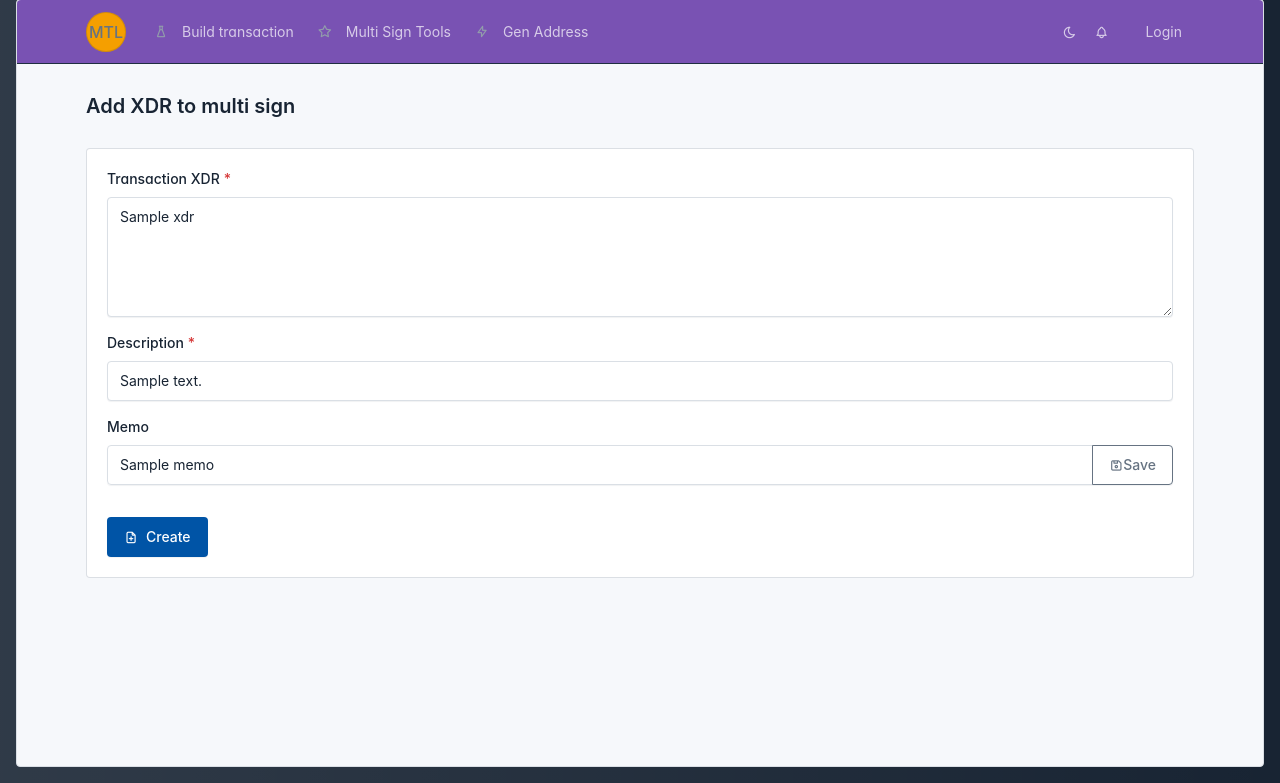
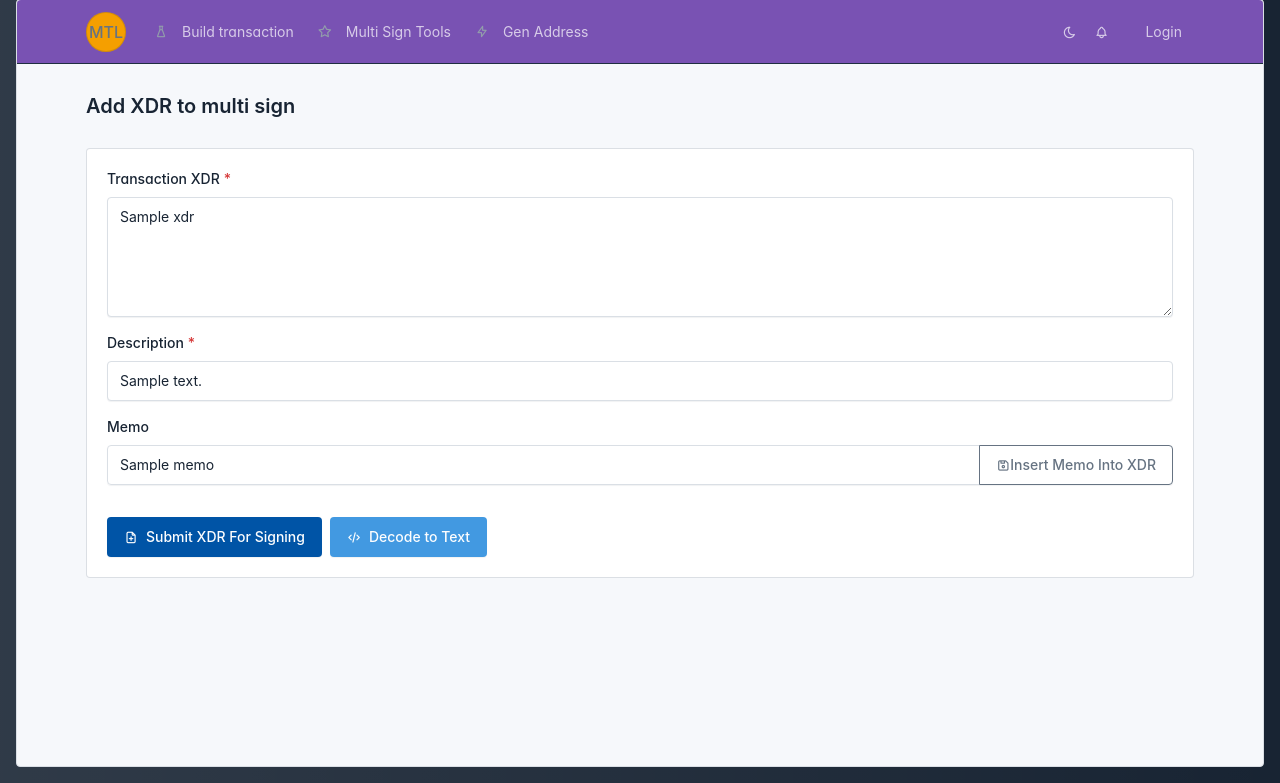
Before and after one commit to attid/eurmtl.me, a Python web app: template templates/tabler_sign_add.html in a window 1280 px wide. Shown: the part 17-800 px from the top of the page. Run offline with Jinja, Linux system fonts and the light colour scheme; the template is opened without the code that fills it: most values are stand-ins (such as "Sample title", 1, 10 or a date in 2020); some web fonts are replaced.

Commit message:
[✨] feat(tabler_sign_add): Add XDR decode preview button and response card

```diff
--- a/templates/tabler_sign_add.html
+++ b/templates/tabler_sign_add.html
@@ -24,22 +24,37 @@
                    value="{{memo}}">
             <button class="btn btn-outline-secondary" type="button" onclick="saveMemo()" data-bs-toggle="tooltip"
                     title="This will change the memo in the transaction">
-                <i class="ti ti-device-floppy"></i> Save
+                <i class="ti ti-device-floppy"></i> Insert Memo Into XDR
             </button>
         </div>
     </div>
 
-    <div class="form-footer">
+    <div class="form-footer d-flex flex-wrap gap-2">
         <button type="submit" class="btn btn-primary">
-            <i class="ti ti-file-plus me-2"></i>Create
+            <i class="ti ti-file-plus me-2"></i>Submit XDR For Signing
+        </button>
+        <button id="decode-btn" class="btn btn-info" type="button" data-mode="text" onclick="decodeXdrPreview()">
+            <i class="ti ti-code me-2"></i><span data-role="decode-label">Decode to Text</span>
         </button>
     </div>
 </form>
+
+<div id="decodeResponseCard" class="card mt-3" style="display: none;">
+    <div class="card-body" id="decodeResponseDiv">
+        <!-- Decode output will appear here -->
+    </div>
+</div>
 {% endblock %}
 
 {% block bottom_scripts %}
+<script src="/static/js/xdr_decode_toggle.js"></script>
 <script src="/static/js/stellar-sdk.min.js"></script>
 <script>
+    const xdrInput = document.getElementById('xdr');
+    const decodeButton = document.getElementById('decode-btn');
+    const decodeResponseCard = document.getElementById('decodeResponseCard');
+    const decodeResponseDiv = document.getElementById('decodeResponseDiv');
+
     function extractMemoFromXdr(xdr) {
       try {
         const transaction = StellarSdk.TransactionBuilder.fromXDR(xdr, StellarSdk.Networks.PUBLIC);
@@ -125,6 +140,38 @@
       return false;
     }
 
+    function decodeXdrPreview() {
+      if (typeof toggleXdrDecode !== 'function') {
+        console.warn('toggleXdrDecode helper is unavailable');
+        return;
+      }
+
+      const emptyMessage = 'Transaction XDR is empty';
+
+      return toggleXdrDecode({
+        button: decodeButton,
+        responseCard: decodeResponseCard,
+        responseDiv: decodeResponseDiv,
+        getXdr: () => (xdrInput ? xdrInput.value : ''),
+        decodeText: async () => {
+          const xdr = xdrInput ? xdrInput.value : '';
+          if (!xdr.trim()) {
+            return '';
+          }
+          const response = await $.ajax({
+            url: '/remote/decode',
+            method: 'POST',
+            contentType: 'application/json',
+            data: JSON.stringify({ xdr }),
+            dataType: 'json'
+          });
+          return response && response.text ? response.text : '';
+        },
+        onEmptyText: () => showToast(emptyMessage, 'danger'),
+        onMissingXdr: () => showToast(emptyMessage, 'danger')
+      });
+    }
+
     document.addEventListener('DOMContentLoaded', function() {
         updateMemoFromXdr();
     });
```
